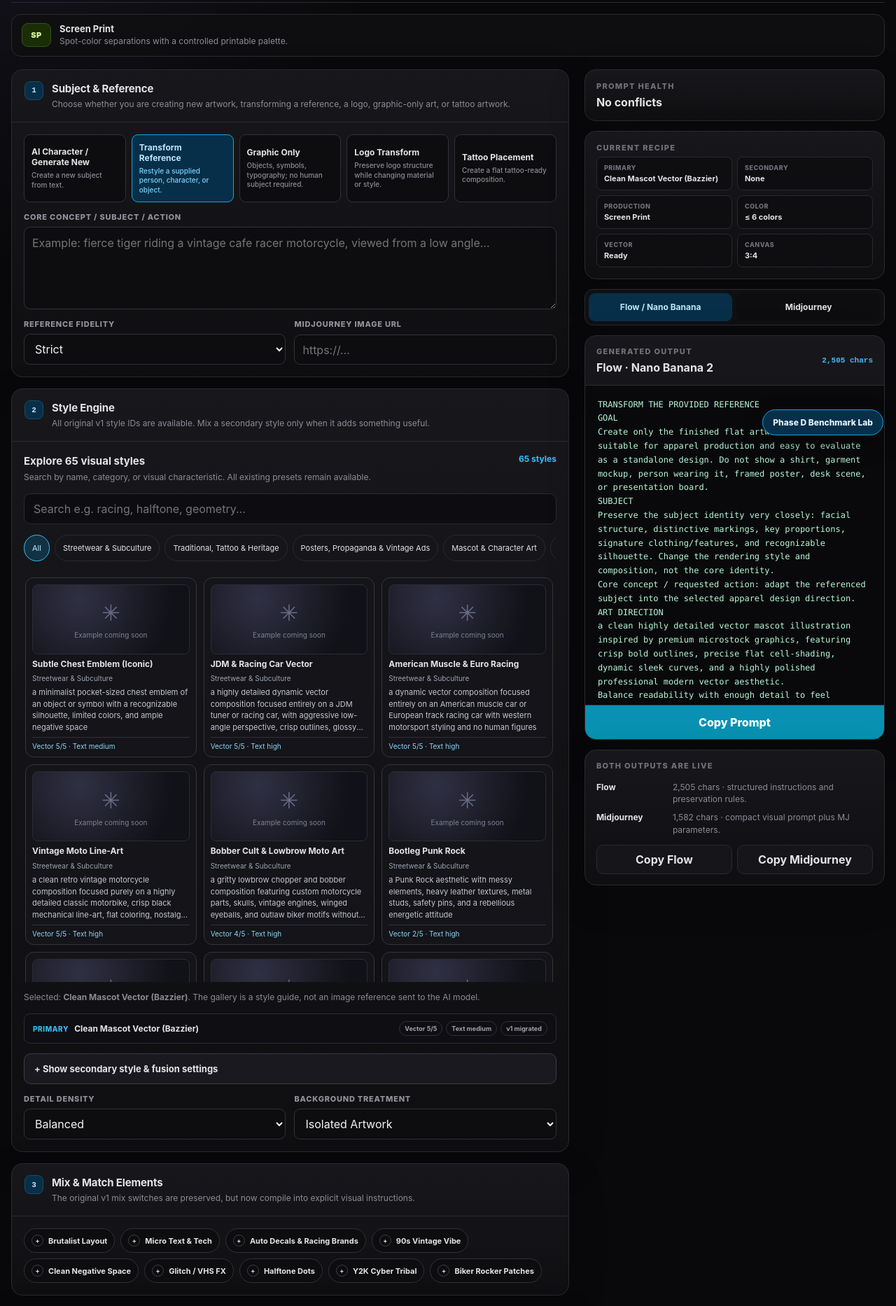
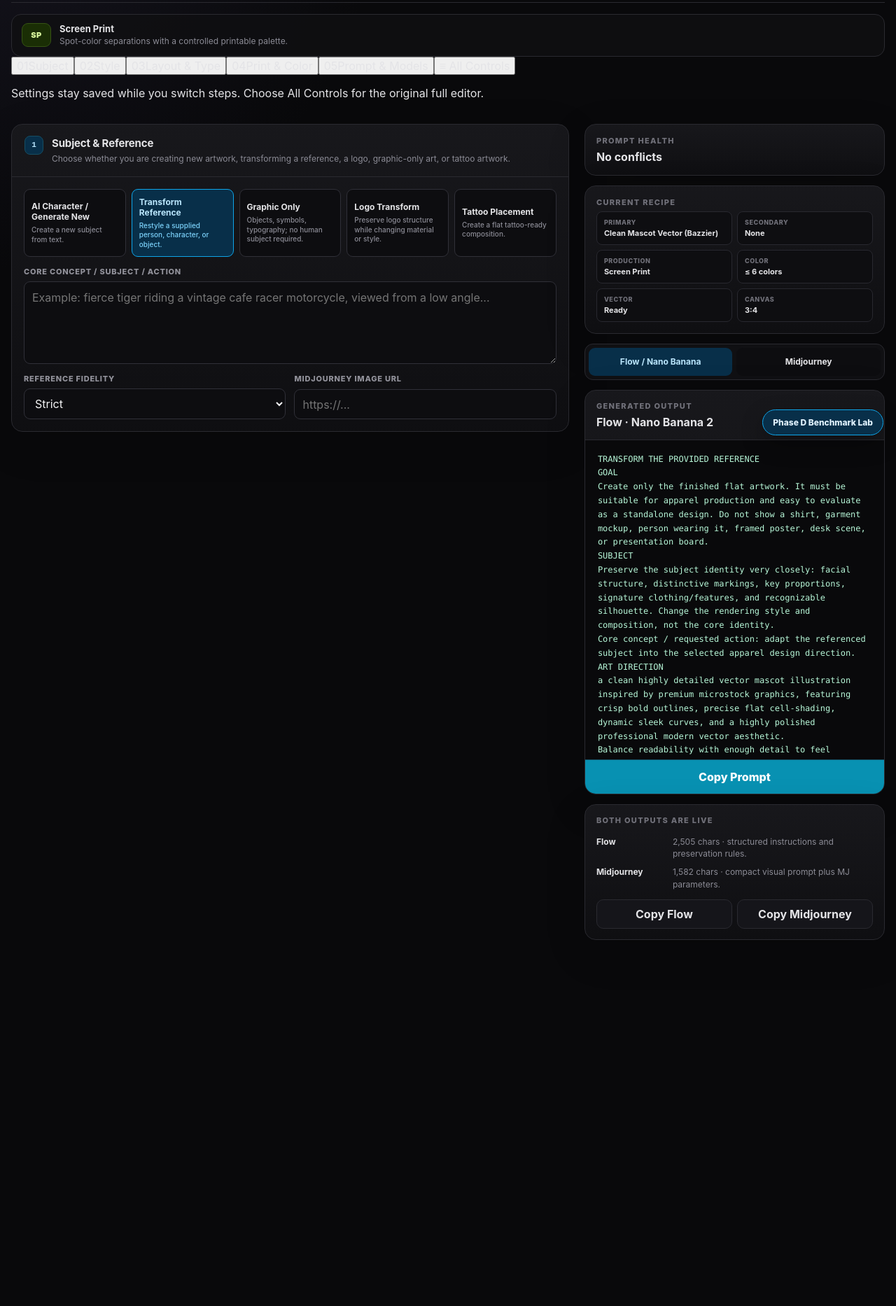
Before and after one commit to ayamkabisat-byte/tshirt-prompt-forge-v2, a React (Vite) app: page / in a window 1280 px wide. Shown: the part 160-2026 px from the top of the page at 70% size. After the commit the page ends 1567 px from the top, so only its background shows below. Built offline with nearby package versions, Linux system fonts and the light colour scheme.

Commit message:
feat(ui): five-step editor navigation and full-controls fallback

```diff
--- a/src/App.jsx
+++ b/src/App.jsx
@@ -83,6 +83,8 @@ export default function App() {
   const [secondaryQuery, setSecondaryQuery] = useState('')
   const [styleCategory, setStyleCategory] = useState('all')
   const [advancedStyles, setAdvancedStyles] = useState(false)
+  const [activeStep, setActiveStep] = useState('subject')
+  const [showAllPanels, setShowAllPanels] = useState(false)
 
   const set = (key, value) => setRecipe((current) => ({ ...current, [key]: value }))
   const toggleMix = (id) => setRecipe((current) => ({
@@ -151,9 +153,17 @@ export default function App() {
         </div>
       </section>
 
+      <nav className="forge-step-nav" aria-label="Design workflow">
+        {[
+          ['subject','01','Subject'],['style','02','Style'],['layout','03','Layout & Type'],
+          ['production','04','Print & Color'],['output','05','Prompt & Models'],
+        ].map(([id,num,label])=><button key={id} type="button" className={activeStep===id&&!showAllPanels?'active':''} aria-current={activeStep===id&&!showAllPanels?'step':undefined} onClick={()=>{setShowAllPanels(false);setActiveStep(id)}}><span>{num}</span>{label}</button>)}
+        <button type="button" className={showAllPanels?'active':''} aria-pressed={showAllPanels} onClick={()=>setShowAllPanels(v=>!v)}>≡ All Controls</button>
+      </nav>
+      <p className="forge-step-help">Settings stay saved while you switch steps. Choose All Controls for the original full editor.</p>
       <section className="workspace">
         <div className="controls-column">
-          <Panel number="1" title="Subject & Reference" description="Choose whether you are creating new artwork, transforming a reference, a logo, graphic-only art, or tattoo artwork.">
+          <Panel visible={showAllPanels || activeStep === 'subject'} number="1" title="Subject & Reference" description="Choose whether you are creating new artwork, transforming a reference, a logo, graphic-only art, or tattoo artwork.">
             <ButtonGrid items={SUBJECT_MODES} active={recipe.subjectMode} onChange={(value) => set('subjectMode', value)} />
 
             <Field label="Core concept / subject / action">
@@ -200,7 +210,7 @@ export default function App() {
             )}
           </Panel>
 
-          <Panel number="2" title="Style Engine" description="All original v1 style IDs are available. Mix a secondary style only when it adds something useful.">
+          <Panel visible={showAllPanels || activeStep === 'style'} number="2" title="Style Engine" description="All original v1 style IDs are available. Mix a secondary style only when it adds something useful.">
             <StyleGallery
               value={recipe.primaryStyle}
               onChange={(value) => set('primaryStyle', value)}
@@ -250,7 +260,7 @@ export default function App() {
             </div>
           </Panel>
 
-          <Panel number="3" title="Mix & Match Elements" description="The original v1 mix switches are preserved, but now compile into explicit visual instructions.">
+          <Panel visible={showAllPanels || activeStep === 'style'} number="3" title="Mix & Match Elements" description="The original v1 mix switches are preserved, but now compile into explicit visual instructions.">
             <div className="chip-grid">
               {MIX_ELEMENTS.map((item) => (
                 <button
@@ -265,7 +275,7 @@ export default function App() {
             </div>
           </Panel>
 
-          <Panel number="4" title="Composition & Production" description="Production rules change depending on Screen Print, DTF, or DTG. DTF/DTG are full-color raster by default.">
+          <Panel visible={showAllPanels || activeStep === 'production' || activeStep === 'layout'} number="4" title="Composition & Production" description="Production rules change depending on Screen Print, DTF, or DTG. DTF/DTG are full-color raster by default.">
             <div className="three-col">
               <Field label="Composition">
                 <select value={recipe.composition} onChange={(e) => set('composition', e.target.value)}>
@@ -336,7 +346,7 @@ export default function App() {
             </div>
           </Panel>
 
-          <Panel number="5" title="Typography & Logo Integration" description="Readable text is compiled separately from decorative micro-text, preventing the old v1 text contradictions.">
+          <Panel visible={showAllPanels || activeStep === 'layout'} number="5" title="Typography & Logo Integration" description="Readable text is compiled separately from decorative micro-text, preventing the old v1 text contradictions.">
             <div className="three-col">
               <Field label="Top text"><input value={recipe.textTop} onChange={(e) => set('textTop', e.target.value)} placeholder="Exact text" /></Field>
               <Field label="Subtitle"><input value={recipe.textSub} onChange={(e) => set('textSub', e.target.value)} placeholder="Exact text" /></Field>
@@ -374,7 +384,7 @@ export default function App() {
             )}
           </Panel>
 
-          <Panel number="6" title="Extra Prompt Shaping" description="Use these only for details not already covered by the structured recipe.">
+          <Panel visible={showAllPanels || activeStep === 'output'} number="6" title="Extra Prompt Shaping" description="Use these only for details not already covered by the structured recipe.">
             <Field label="Extra direction / emphasis">
               <textarea
                 value={recipe.extraPrompt}
@@ -393,7 +403,7 @@ export default function App() {
             </Field>
           </Panel>
 
-          <Panel number="7" title="Midjourney Controls" description="Only Midjourney-specific syntax is generated here; parameters are appended at the end of the prompt.">
+          <Panel visible={showAllPanels || activeStep === 'output'} number="7" title="Midjourney Controls" description="Only Midjourney-specific syntax is generated here; parameters are appended at the end of the prompt.">
             <div className="three-col">
               <Field label="Model">
                 <select value={recipe.mjModel} onChange={(e) => set('mjModel', e.target.value)}>
@@ -427,7 +437,7 @@ export default function App() {
             <Field label="Seed (optional)"><input value={recipe.seed} onChange={(e) => set('seed', e.target.value.replace(/\D/g, ''))} placeholder="Numeric seed" /></Field>
           </Panel>
 
-          <Panel number="8" title="Flow / Nano Banana" description="Flow receives structured natural-language instructions rather than Midjourney parameter syntax.">
+          <Panel visible={showAllPanels || activeStep === 'output'} number="8" title="Flow / Nano Banana" description="Flow receives structured natural-language instructions rather than Midjourney parameter syntax.">
             <Field label="Flow image model">
               <select value={recipe.flowModel} onChange={(e) => set('flowModel', e.target.value)}>
                 {FLOW_MODELS.map((item) => <option key={item.id} value={item.id}>{item.label} — {item.note}</option>)}
@@ -482,7 +492,8 @@ export default function App() {
   )
 }
 
-function Panel({ number, title, description, children }) {
+function Panel({ number, title, description, children, visible = true }) {
+  if (!visible) return null
   return (
     <section className="panel">
       <div className="panel-heading">
```
